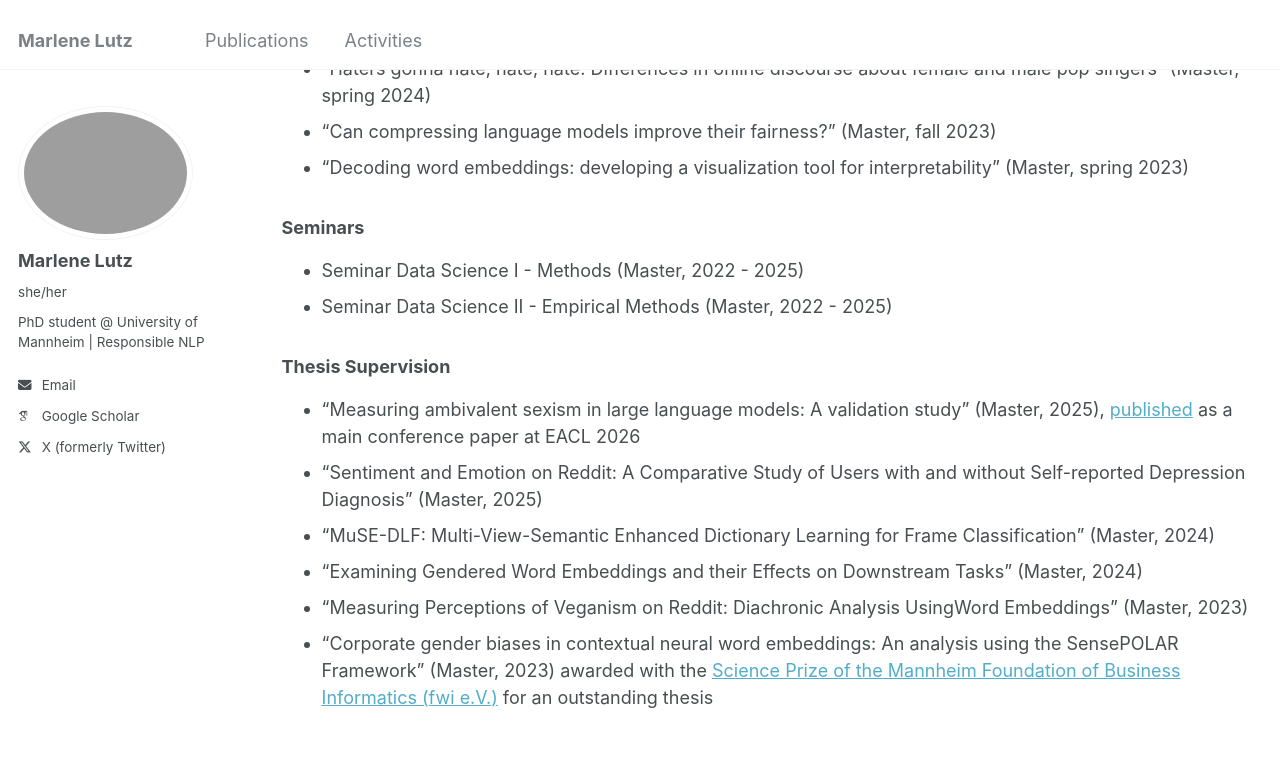
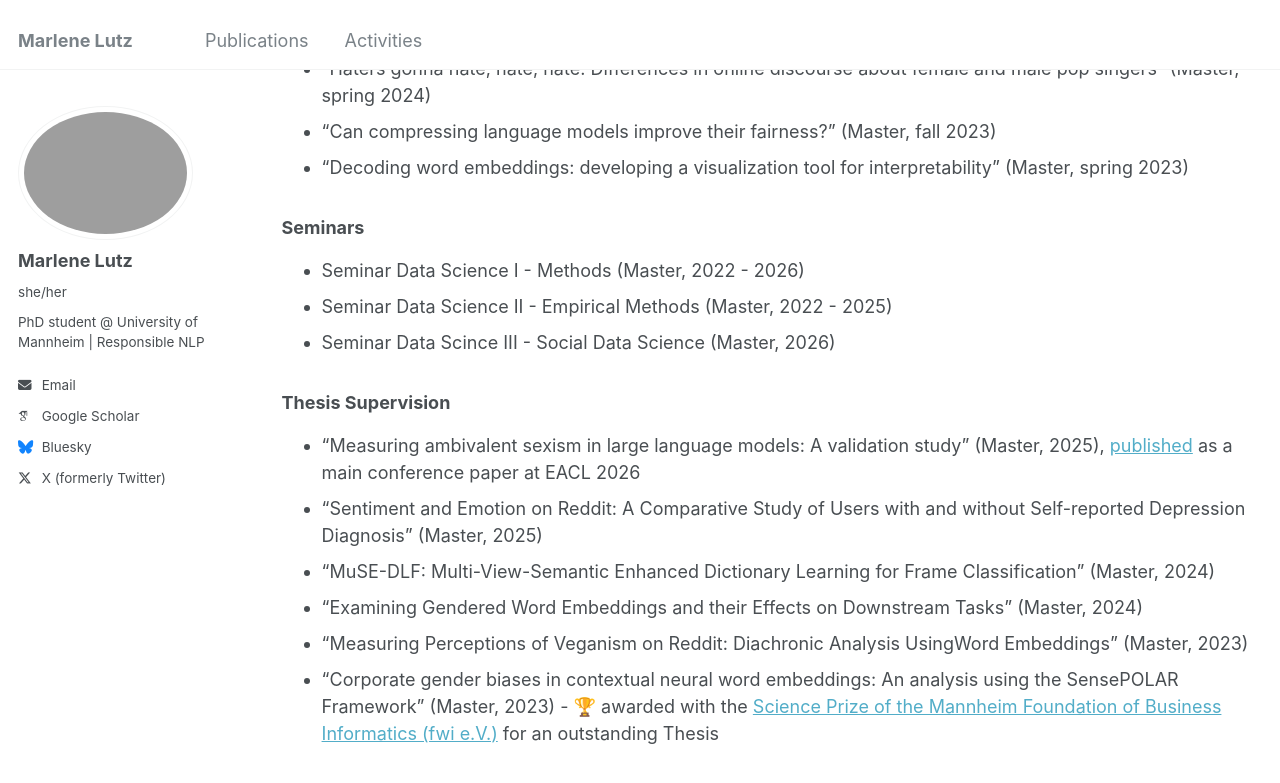
Before and after one commit to marlenelutz/marlenelutz.github.io, a Jekyll site: the page built from _pages/activities.md, in a window 1280 px wide and 900 px high, scrolled down 1124 px. Shown: the top 783 px of the window. Built offline with Jekyll 4.4.1, drawn with Linux system fonts in a browser that asks for light colours; some web fonts are replaced; some of the changed text lies outside the part shown.

Commit message:
updated description

```diff
--- a/_config.yml
+++ b/_config.yml
@@ -49,7 +49,7 @@ author:
   stackoverflow    : # User number or user number and name (i.e., use "1" or "1/jeff-atwood")
 
   # Social media
-  # bluesky          : "bsky.app" # Replace this with you Bluesky username
+  bluesky          : "@marlutz.bsky.social" # Replace this with you Bluesky username
   facebook         : # Username
   flickr           : # Username
   foursquare       : # Username
--- a/_pages/activities.md
+++ b/_pages/activities.md
@@ -11,14 +11,15 @@ author_profile: true
 * 2025-11-6 [[Poster]](https://marlenelutz.github.io/files/EMNLP_2025_Find-4041.pdf) "The Prompt Makes the Person(a): A Systematic Evaluation of Sociodemographic Persona Prompting for Large Language Models" at [EMNLP 2025](https://2025.emnlp.org/)
 * 2024-11-14 [[Poster]](https://marlenelutz.github.io/files/EMNLP_2024_poster.pdf) "Local Contrastive Editing of Gender Stereotypes" at [EMNLP 2024](https://2024.emnlp.org/)
 * 2024-09-18 [[Talk]](https://marlenelutz.github.io/files/Spatial_encoding_of_stereotypes.pdf) "Exploring the spatial encoding of stereotypical biases in large language models" at [DGPS/ÖGP Congress 2024](https://dgps2024.univie.ac.at/home-news/)
-* 2023-07-20 [[Talk]](https://marlenelutz.github.io/files/5B_345.pdf) "SensePOLAR: Word sense aware interpretability for pre-trained contextual word embeddings" at [IC2S2 2023](https://ic2s2-2023.org/) (awarded best parallel talk)
+* 2023-07-20 [[Talk]](https://marlenelutz.github.io/files/5B_345.pdf) "SensePOLAR: Word sense aware interpretability for pre-trained contextual word embeddings" at [IC2S2 2023](https://ic2s2-2023.org/) (🏆 awarded best parallel talk)
 * 2022-12-08 [[Poster]](https://marlenelutz.github.io/files/SensePOLAR_poster_EMNLP.pdf) "SensePOLAR: Word sense aware interpretability for pre-trained contextual word embeddings" at [EMNLP 2022](https://2022.emnlp.org/)
 * 2022-07-21 [[Talk]](https://marlenelutz.github.io/files/Evaluating_fair_ranking_metrics.pdf) "Evaluating Group Fairness Metrics for Rankings" at [IC2S2 2022](https://boothuchicagocaai.wixsite.com/website-2/)
+
 
 ## Reviewer
 -----------
 
-* ACL Rolling Review (2025)
+* ACL Rolling Review (2025, 2026) - 🏆 Outstanding Reviewer recognition
 * Workshop on Gender Bias in Natural Language Processing (2025)
 * ACL Student Research Workshop (2025)
 * International AAAI Conference on Web and Social Media (2025)
@@ -38,8 +39,9 @@ author_profile: true
 * "Decoding word embeddings: developing a visualization tool for interpretability" (Master, spring 2023)
 
 ### Seminars
-* Seminar Data Science I - Methods (Master, 2022 - 2025)
+* Seminar Data Science I - Methods (Master, 2022 - 2026)
 * Seminar Data Science II - Empirical Methods (Master, 2022 - 2025)
+* Seminar Data Scince III - Social Data Science (Master, 2026)
 
 ### Thesis Supervision
 * "Measuring ambivalent sexism in large language models: A validation study" (Master, 2025), [published](https://marlenelutz.github.io/#eacl2026) as a main conference paper at EACL 2026
@@ -47,4 +49,4 @@ author_profile: true
 * "MuSE-DLF: Multi-View-Semantic Enhanced Dictionary Learning for Frame Classification" (Master, 2024)
 * "Examining Gendered Word Embeddings and their Effects on Downstream Tasks" (Master, 2024)
 * "Measuring Perceptions of Veganism on Reddit: Diachronic Analysis UsingWord Embeddings" (Master, 2023)
-* "Corporate gender biases in contextual neural word embeddings: An analysis using the SensePOLAR Framework" (Master, 2023) awarded with the [Science Prize of the Mannheim Foundation of Business Informatics (fwi e.V.)](https://www.fwi-ev.de/news/) for an outstanding thesis
+* "Corporate gender biases in contextual neural word embeddings: An analysis using the SensePOLAR Framework" (Master, 2023) - 🏆 awarded with the [Science Prize of the Mannheim Foundation of Business Informatics (fwi e.V.)](https://www.fwi-ev.de/news/) for an outstanding Thesis
```
Also changed, not shown: _pages/about.md (+3 -3 lines).
